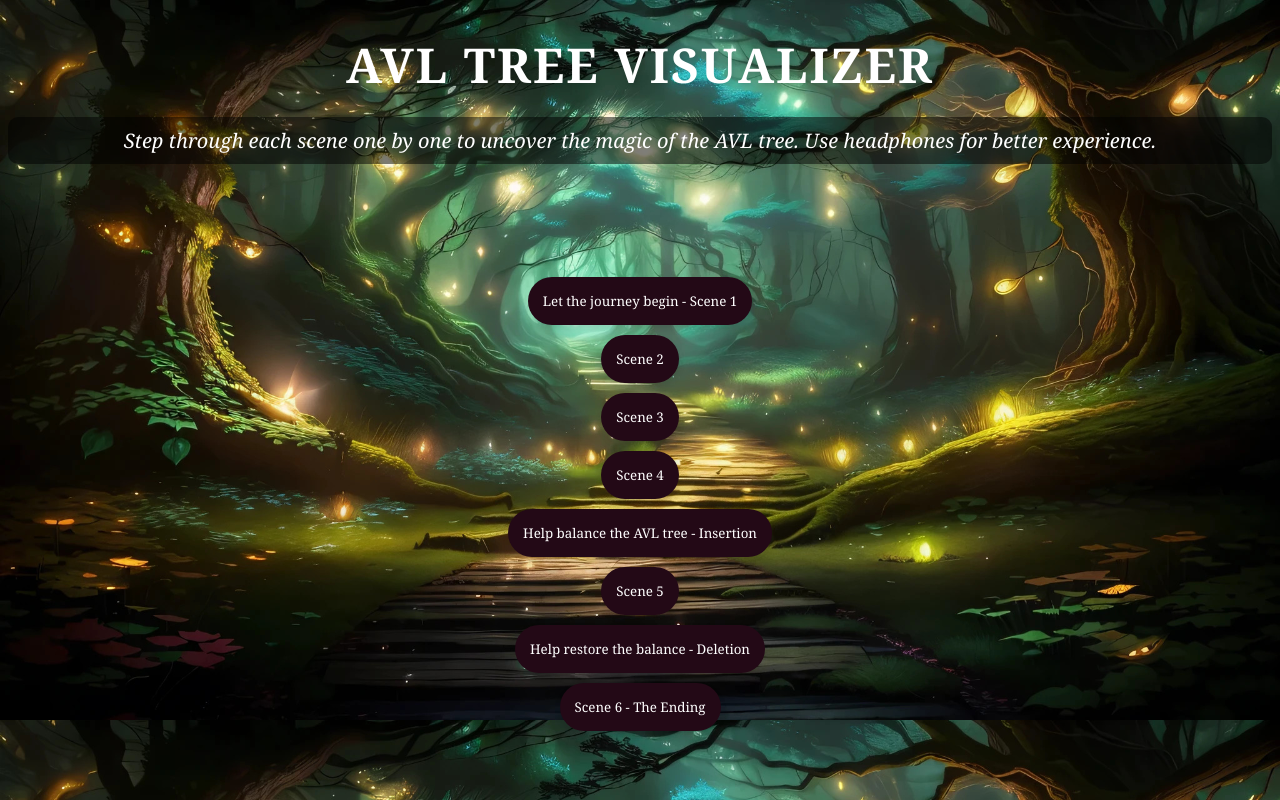
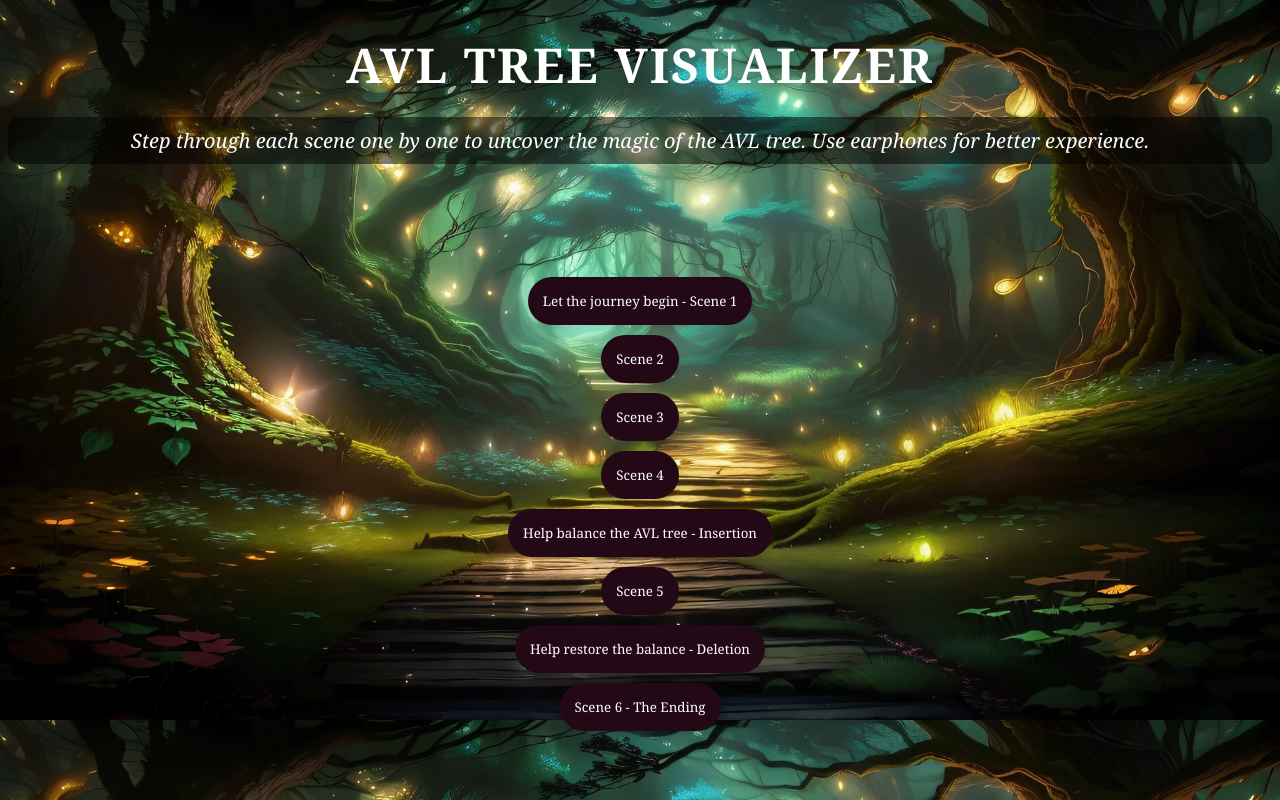
Before and after one commit to Mystic-a/datastructures_animation, a plain HTML site: page index.html in a window 1280 px wide. Shown: the top 800 px of the page. Drawn offline with Linux system fonts and the light colour scheme.

Commit message:
index.html

```diff
--- a/index.html
+++ b/index.html
@@ -8,7 +8,7 @@
 </head>
 <body>
     <h1 class="a"> AVL TREE VISUALIZER</h1>
-    <p class="first"> Step through each scene one by one to uncover the magic of the AVL tree. Use headphones for better experience.</p>
+    <p class="first"> Step through each scene one by one to uncover the magic of the AVL tree. Use earphones for better experience.</p>
 
     <div class="container">
         <button class="popover-button" data-scene="1"> Let the journey begin  -  Scene 1  </button>
```
